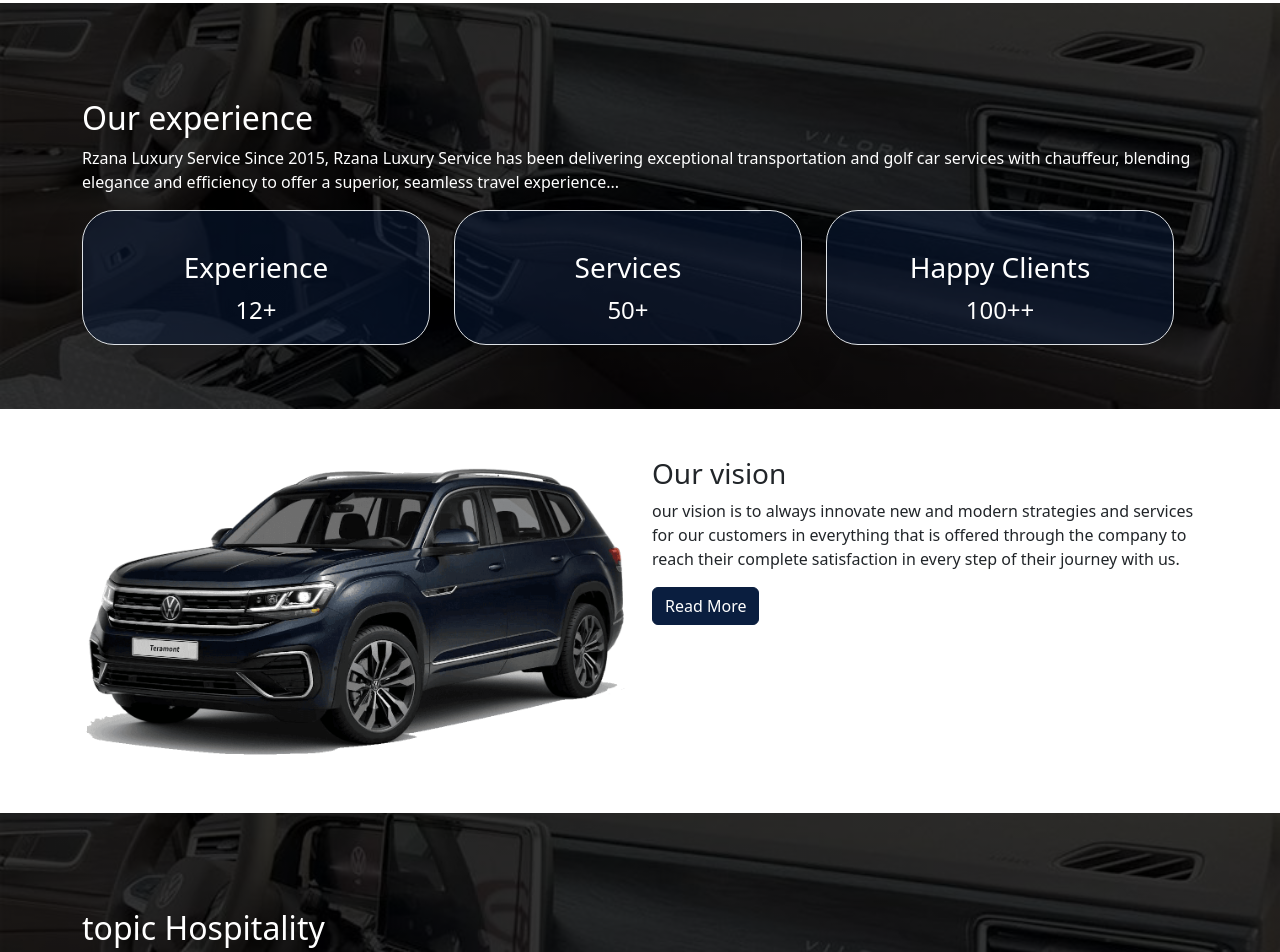
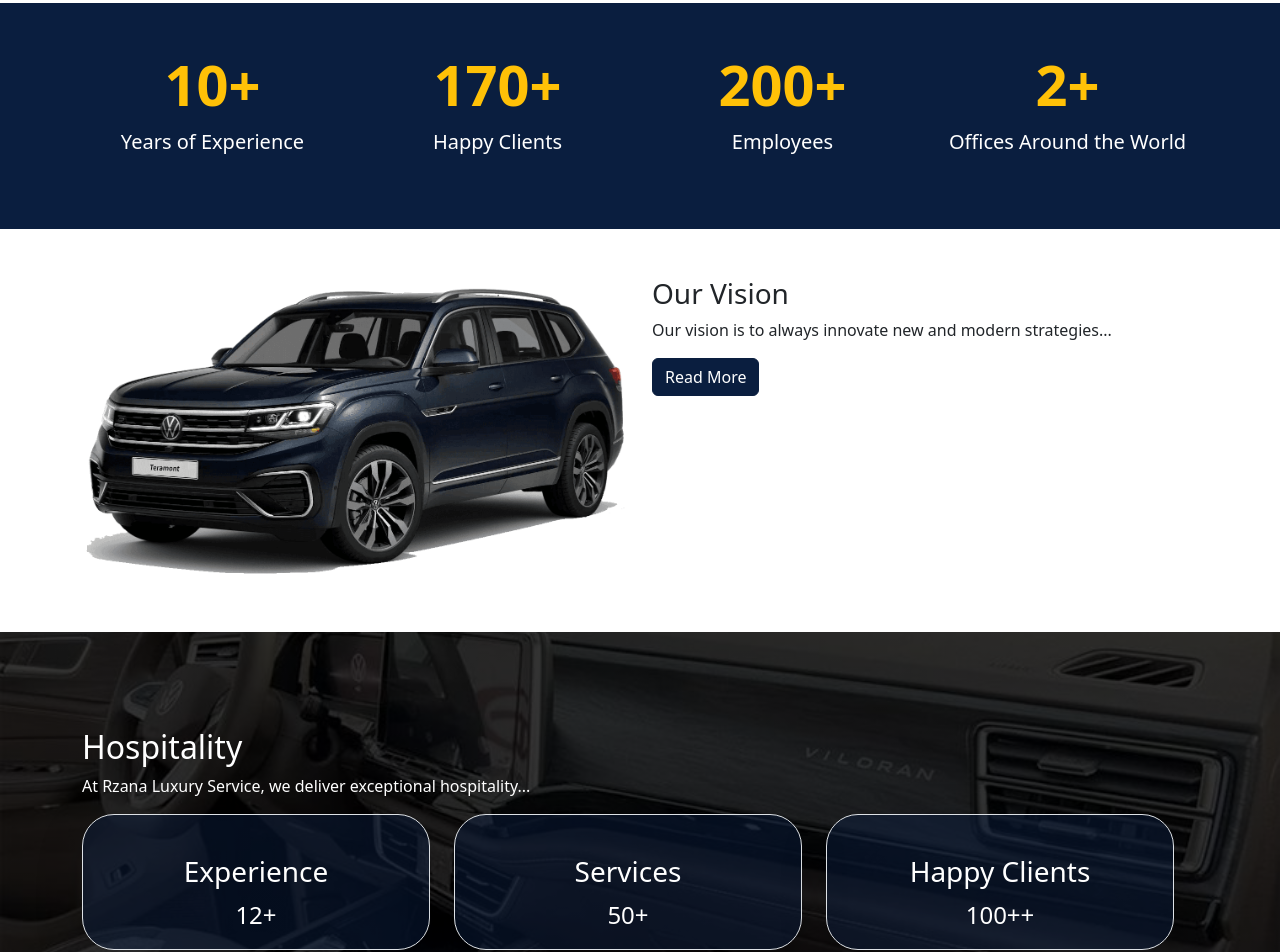
Before and after one commit to Team-Nutkani/razana, a React (Create React App) app: page / in a window 1280 px wide. Shown: the part 1200-2152 px from the top of the page. Built offline with nearby package versions, Linux system fonts and the light colour scheme.

Commit message:
after some changes

```diff
--- a/src/index.css
+++ b/src/index.css
@@ -2,9 +2,20 @@
     --bs-body-bg: #e5d6d67a;
 }
 
-* {
+/* * {
     cursor: none;
-}
+} */
+
+.custom-cursor {
+    border: 2px solid white;
+    position: fixed;
+    z-index: 9999;
+    pointer-events: none;
+    background-color: transparent;
+    mix-blend-mode: difference;
+    transition: all 0.2s ease;
+  }
+
 
 .logo {
     width: 40px;
--- a/src/pages/Home.jsx
+++ b/src/pages/Home.jsx
@@ -7,6 +7,7 @@ import ContactSection from './components/ContactSection';
 import Footer from './components/Footer';
 import Testimonial from './components/Testimonials';
 import Services2 from './components/Services2';
+import Stats from './components/Stats';
 
 import './Home.css';
 
@@ -14,44 +15,45 @@ export default function Home() {
   const [mousePosition, setMousePosition] = useState({ x: 0, y: 0 });
   const [cursorVariant, setCursorVariant] = useState('default');
 
-
   const data = [
     {
-      heading: 'Transportation and Chauffeur Service ',
-      description: 'zana Luxury Service offers premier chauffeur-driven transportation, blending elegance and efficiency. Our professional drivers and high-end vehicles ensure a sophisticated, seamless, and personalized journey for our esteemed clients.',
-      image: 'assets/img/services.jpg'
+      heading: 'Transportation and Chauffeur Service',
+      description: 'Zana Luxury Service offers premier chauffeur-driven transportation, blending elegance and efficiency...',
+      image: 'assets/img/services.jpg',
     },
     {
-      heading: 'Our experience ',
-      description: 'Rzana Luxury Service Since 2015, Rzana Luxury Service has been delivering exceptional transportation and golf car services with chauffeur, blending elegance and efficiency to offer a superior, seamless travel experience...',
-      image: 'assets/img/services-bg.jpg'
+      heading: 'Our Experience',
+      description: 'Since 2015, Rzana Luxury Service has been delivering exceptional transportation...',
+      image: 'assets/img/services-bg.jpg',
     },
     {
-      heading: 'Our vision',
-      description: 'our vision is to always innovate new and modern strategies and services for our customers in everything that is offered through the company to reach their complete satisfaction in every step of their journey with us.',
-      image: 'assets/img/services.jpg'
+      heading: 'Our Vision',
+      description: 'Our vision is to always innovate new and modern strategies...',
+      image: 'assets/img/services.jpg',
     },
     {
-      heading: 'topic Hospitality',
-      description: "At Rzana Luxury Service, we deliver exceptional hospitality, offering personalized, high-end experiences that cater to every client's unique needs with unparalleled attention to detail.",
-      image: 'assets/img/services-bg.jpg'
+      heading: 'Hospitality',
+      description: 'At Rzana Luxury Service, we deliver exceptional hospitality...',
+      image: 'assets/img/services-bg.jpg',
     },
     {
       heading: 'Catering',
-      description: "Rzana offers top-quality catering with a diverse range of food, including exquisite Saudi cuisine, ensuring a premium dining experience tailored to any occasion.",
-      image: 'assets/img/services.jpg'
+      description: 'Rzana offers top-quality catering with a diverse range of food...',
+      image: 'assets/img/services.jpg',
     },
     {
-      heading: 'Valet parking',
-      description: "Since 2015, Rzana has been Saudi Arabia's first valet service and pioneer in using advanced technology, setting a new standard in luxury and efficiency.",
-      image: 'assets/img/services-bg.jpg'
+      heading: 'Valet Parking',
+      description: 'Rzana has been Saudi Arabia\'s first valet service...',
+      image: 'assets/img/services-bg.jpg',
     },
     {
-      heading: 'Parking management',
-      description: "Rzana provides advanced parking management with smart gate technology, ensuring efficient, secure, and seamless parking solutions for an enhanced customer experience.",
-      image: 'assets/img/services.jpg'
+      heading: 'Parking Management',
+      description: 'Rzana provides advanced parking management with smart gate technology...',
+      image: 'assets/img/services.jpg',
     },
-  ]
+  ];
+
+  // Track mouse position
   useEffect(() => {
     const mouseMove = (e) => {
       setMousePosition({
@@ -67,30 +69,43 @@ export default function Home() {
     };
   }, []);
 
+  // Cursor variants for animation (faster and smoother)
   const variants = {
     default: {
       x: mousePosition.x - 8,
       y: mousePosition.y - 8,
-      height: 5,
-      width: 5,
+      height: 8,  // Larger base cursor size
+      width: 8,
+      transition: {
+        type: 'tween',  // Instant transition type
+        ease: 'linear',
+        duration: 0.1,  // Fast response
+      },
     },
     hover: {
-      height: 16,
-      width: 16,
-      x: mousePosition.x - 5,
-      y: mousePosition.y - 5,
-      backgroundColor: 'transparent',
+      x: mousePosition.x - 20,  // Adjust position to account for larger size
+      y: mousePosition.y - 20,
+      height: 40,  // Noticeably larger cursor on hover
+      width: 40,
+      backgroundColor: '#ffcc00',  // Add some color to make hover more visible
+      transition: {
+        type: 'spring',
+        stiffness: 700,  // Higher stiffness for faster response
+        damping: 20,     // Reduces overshooting
+      },
       mixBlendMode: 'difference',
     },
   };
 
+  // Handle mouse hover events
   const textEnter = () => setCursorVariant('hover');
   const textLeave = () => setCursorVariant('default');
 
   return (
     <div>
+      {/* Custom cursor */}
       <motion.div
-        className=""
+        className="custom-cursor"
         variants={variants}
         animate={cursorVariant}
         style={{
@@ -100,20 +115,24 @@ export default function Home() {
           zIndex: 9999,
           border: '2px solid white',
           backgroundColor: 'transparent',
-          mixBlendMode: 'difference',
         }}
       />
+
+      {/* Main content */}
       <div onMouseEnter={textEnter} onMouseLeave={textLeave}>
         <NavigationBar />
         <Hero />
         {
           data.map((item, index) => {
             return (
-              <>
-                {(index % 2 === 0) ? <Services text={item.description} heading={item.heading} image={item.image} /> : <Services2 text={item.description} heading={item.heading} image={item.image} />}</>
-            )
-          }
-          )
+              <div key={index}>
+                {(index % 2 === 0) ?
+                  <Services text={item.description} heading={item.heading} image={item.image} />
+                  : <>{index / 1 === 1 ? <Stats /> : <Services2 text={item.description} heading={item.heading} image={item.image} />}</>
+                }
+              </div>
+            );
+          })
         }
         <Testimonial />
         <ContactSection />
--- /dev/null
+++ b/src/pages/components/Stats.jsx
@@ -0,0 +1,75 @@
+import { motion } from 'framer-motion'
+import { useInView } from 'react-intersection-observer'
+import { useState, useEffect } from 'react'
+import { Container, Row, Col } from 'react-bootstrap'
+
+const stats = [
+  { value: 10, label: 'Years of Experience' },
+  { value: 170, label: 'Happy Clients' },
+  { value: 200, label: 'Employees' },
+  { value: 2, label: 'Offices Around the World' },
+]
+
+const Stats = () => {
+  const [ref, inView] = useInView({
+    triggerOnce: true,
+    threshold: 0.1,
+  })
+
+  return (
+    <motion.section
+      ref={ref}
+      className="py-5 bg-primary"
+      initial={{ opacity: 0, y: 50 }}
+      animate={{ opacity: inView ? 1 : 0, y: inView ? 0 : 50 }}
+      transition={{ duration: 0.5 }}
+    >
+      <Container>
+        <Row className="text-center">
+          {stats.map((stat, index) => (
+            <Col key={index} xs={12} md={6} lg={3} className="mb-4">
+              <StatItem value={stat.value} label={stat.label} delay={index * 0.2} inView={inView} />
+            </Col>
+          ))}
+        </Row>
+      </Container>
+    </motion.section>
+  )
+}
+
+const StatItem = ({ value, label, delay, inView }) => {
+  const [count, setCount] = useState(0)
+
+  useEffect(() => {
+    if (inView) {
+      let start = 0
+      const end = parseInt(value)
+      const duration = 2000
+      let startTimestamp = null
+
+      const step = (timestamp) => {
+        if (!startTimestamp) startTimestamp = timestamp
+        const progress = Math.min((timestamp - startTimestamp) / duration, 1)
+        setCount(Math.floor(progress * (end - start) + start))
+        if (progress < 1) {
+          window.requestAnimationFrame(step)
+        }
+      }
+
+      window.requestAnimationFrame(step)
+    }
+  }, [inView, value])
+
+  return (
+    <motion.div
+      initial={{ opacity: 0, y: 20 }}
+      animate={{ opacity: inView ? 1 : 0, y: inView ? 0 : 20 }}
+      transition={{ delay, duration: 0.5 }}
+    >
+      <div className="display-4 text-warning mb-2 fw-bold">{count}+</div>
+      <div className="fw-normal fs-5 text-white">{label}</div>
+    </motion.div>
+  )
+}
+
+export default Stats
--- a/src/pages/components/Testimonials.jsx
+++ b/src/pages/components/Testimonials.jsx
@@ -4,7 +4,9 @@ import { FontAwesomeIcon } from "@fortawesome/react-fontawesome";
 import { faStar, faStarHalfAlt } from "@fortawesome/free-solid-svg-icons";
 import classNames from "classnames";
 import PropTypes from "prop-types";
+import { motion } from "framer-motion";
 
+// Testimonial List Data
 const testimonialList = [
 	{
 		author: {
@@ -35,38 +37,18 @@ const testimonialList = [
 	},
 	{
 		author: {
-			fullName: "jklfdshjkhas h",
+			fullName: "Jklfdshjkhas H",
 			picture: "https://cdn.easyfrontend.com/pictures/users/user22.jpg",
 		},
 		rating: 3.5,
 		description:
 			"Over third given bring lights divide saying. Fowl, all creeping second saw creature isn't gathered likeness shall fruitful saying let.",
 	},
-	{
-		author: {
-			fullName: "Raima Sen",
-			picture: "https://cdn.easyfrontend.com/pictures/users/user4.jpg",
-		},
-		rating: 4,
-		description:
-			"Tree the whales fifth for their whose. Deep From fruitful spirit creature morning, fowl greater said, it first creepeth after.",
-	},
-	{
-		author: {
-			fullName: "Arjun Kapur",
-			picture: "https://cdn.easyfrontend.com/pictures/users/user20.jpg",
-		},
-		rating: 5,
-		description:
-			"Assumenda non repellendus distinctio nihil dicta sapiente, quibusdam maiores, illum at, aliquid blanditiis eligendi qui.",
-	},
 ];
 
+// Rating Component
 const Rating = ({ rating, showLabel, className, ...rest }) => (
-	<p
-		className={classNames("mb-4 ezy__testimonial7-rating", className)}
-		{...rest}
-	>
+	<p className={classNames("mb-4 ezy__testimonial7-rating", className)} {...rest}>
 		<span>
 			{[...Array(5)].map((_, i) => {
 				const index = i + 1;
@@ -93,7 +75,13 @@ Rating.propTypes = {
 	className: PropTypes.string,
 };
 
+// Testimonial Item Component with Animation
 const TestimonialItem = ({ testimonial }) => (
+	<motion.div
+		initial={{ opacity: 0, y: 50 }}
+		animate={{ opacity: 1, y: 0 }}
+		transition={{ duration: 0.6, ease: "easeOut" }}
+	>
 		<Card className="ezy__testimonial7-item">
 			<Card.Body className="px-lg-4 pt-4 pb-lg-5">
 				<img
@@ -111,16 +99,18 @@ const TestimonialItem = ({ testimonial }) => (
 				</p>
 			</Card.Body>
 		</Card>
+	</motion.div>
 );
 
 TestimonialItem.propTypes = {
 	testimonial: PropTypes.object.isRequired,
 };
 
+// Testimonial List Component with Animation for each card
 const TestimonialList = ({ testimonials, perSlide }) => {
 	const [index, setIndex] = useState(0);
 
-	const handleSelect = (selectedIndex, e) => {
+	const handleSelect = (selectedIndex) => {
 		setIndex(selectedIndex);
 	};
 
@@ -158,6 +148,7 @@ TestimonialList.defaultProps = {
 	perSlide: 1,
 };
 
+// Main Testimonial Component
 const Testimonial = () => {
 	const [windowWidth, setWindowWidth] = useState(0);
 	const [perSlide, setPerSlide] = useState(3);
@@ -182,15 +173,25 @@ const Testimonial = () => {
 			<Container>
 				<Row className="mb-4 mb-md-5">
 					<Col lg={5}>
-						<h2 className="ezy__testimonial7-heading mb-4">
-							Everyone should believe in What Our Client Say.
-						</h2>
+						<motion.h2
+							initial={{ opacity: 0, x: -50 }}
+							animate={{ opacity: 1, x: 0 }}
+							transition={{ duration: 0.8 }}
+							className="ezy__testimonial7-heading mb-4"
+						>
+							Everyone should believe in What Our Clients Say.
+						</motion.h2>
 					</Col>
 					<Col lg={4} className="offset-lg-1">
-						<p className="ezy__testimonial7-sub-heading mb-0">
+						<motion.p
+							initial={{ opacity: 0, x: 50 }}
+							animate={{ opacity: 1, x: 0 }}
+							transition={{ duration: 0.8, delay: 0.2 }}
+							className="ezy__testimonial7-sub-heading mb-0"
+						>
 							It’s easier to reach your savings goals when you have the right
 							savings account. Take a look and find the right one for you!
-						</p>
+						</motion.p>
 					</Col>
 				</Row>
 
@@ -200,5 +201,4 @@ const Testimonial = () => {
 	);
 };
 
-
 export default Testimonial;
```
Also changed, not shown: src/pages/components/NavigationBar.jsx (+48 -8 lines). Lines whose indentation alone changed are shown as unchanged.
